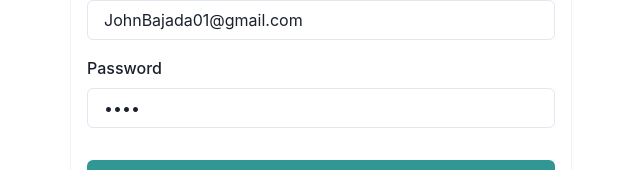
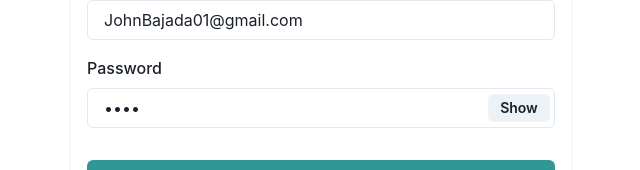
Before and after one commit to JonathanBajada/MERN-Vite-Template, a React (Vite) app in the folder client/: page /register in a window 1280 px wide. Shown: the part 501-671 px from the top of the page, without its empty margins (319-959 px from the left). Built offline with nearby package versions, Linux system fonts and the light colour scheme; the HTML template or start-up script is replaced by a standard one.

Commit message:
updated pass input

```diff
--- a/client/src/pages/Register.tsx
+++ b/client/src/pages/Register.tsx
@@ -11,12 +11,18 @@ import {
 	Button,
 	Text as ChakraText,
 	Link as ChakraLink,
+	InputRightElement,
+	InputGroup,
 } from "@chakra-ui/react";
 import { useForm } from "react-hook-form";
 import { Link as ReactRouterLink } from "react-router-dom";
 import { Logo } from "../components";
+import { useState } from "react";
 
 const Register = () => {
+	const [show, setShow] = useState(false);
+	const handleClick = () => setShow(!show);
+
 	const {
 		handleSubmit,
 		register,
@@ -114,15 +120,25 @@ const Register = () => {
 						<FormLabel mt="1rem" htmlFor="password">
 							Password
 						</FormLabel>
+						<InputGroup>
 							<Input
-							type="password"
+								type={show ? "text" : "password"}
 								id="password"
 								defaultValue={"John"}
 								{...register("password", {
 									required: "This is required",
-								minLength: { value: 4, message: "Minimum length should be 4" },
+									minLength: {
+										value: 4,
+										message: "Minimum length should be 4",
+									},
 								})}
 							/>
+							<InputRightElement width="4.5rem">
+								<Button h="1.75rem" size="sm" onClick={handleClick}>
+									{show ? "Hide" : "Show"}
+								</Button>
+							</InputRightElement>
+						</InputGroup>
 					</FormControl>
 					<Button
 						w={"100%"}
```
Lines whose indentation alone changed are shown as unchanged.
